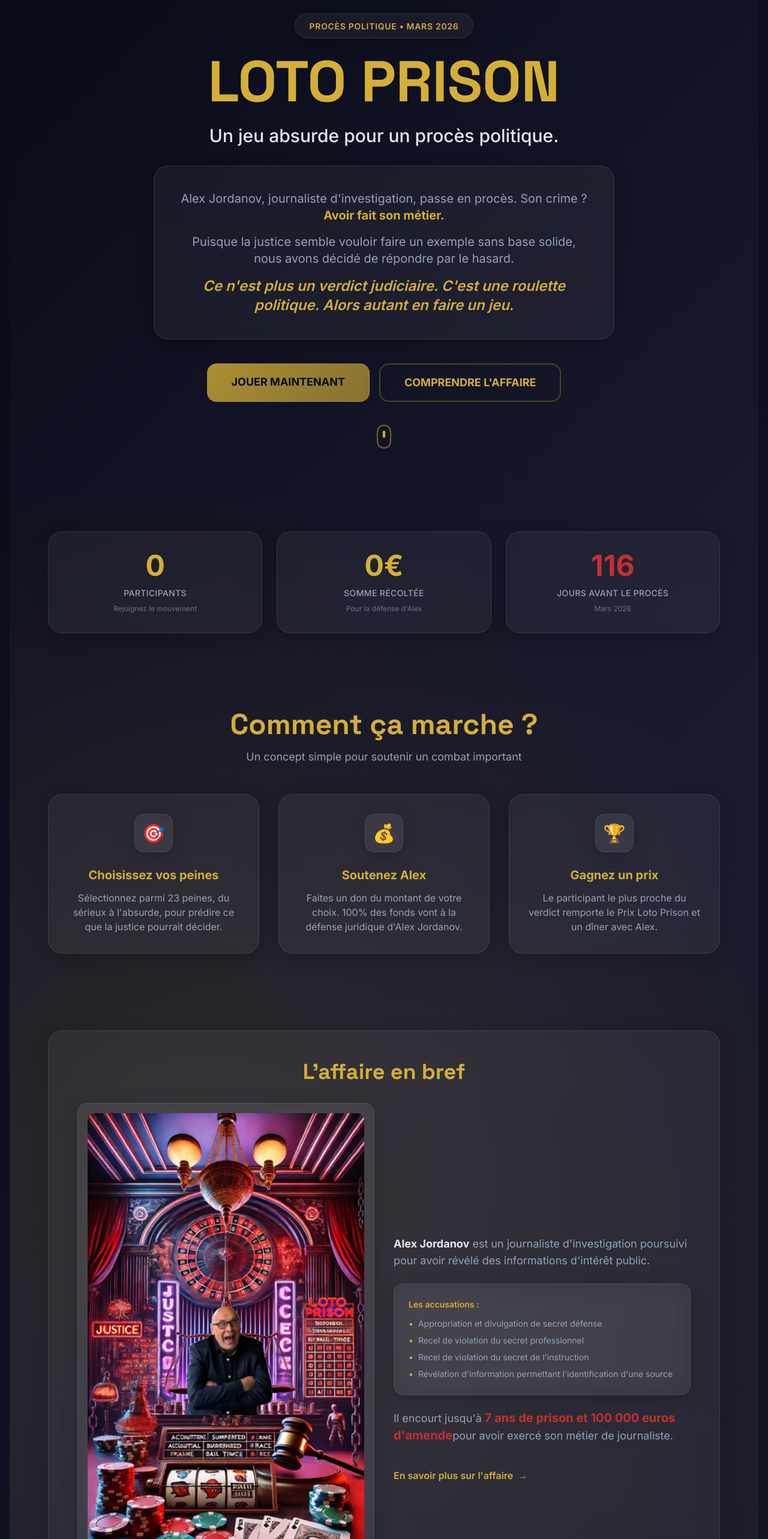
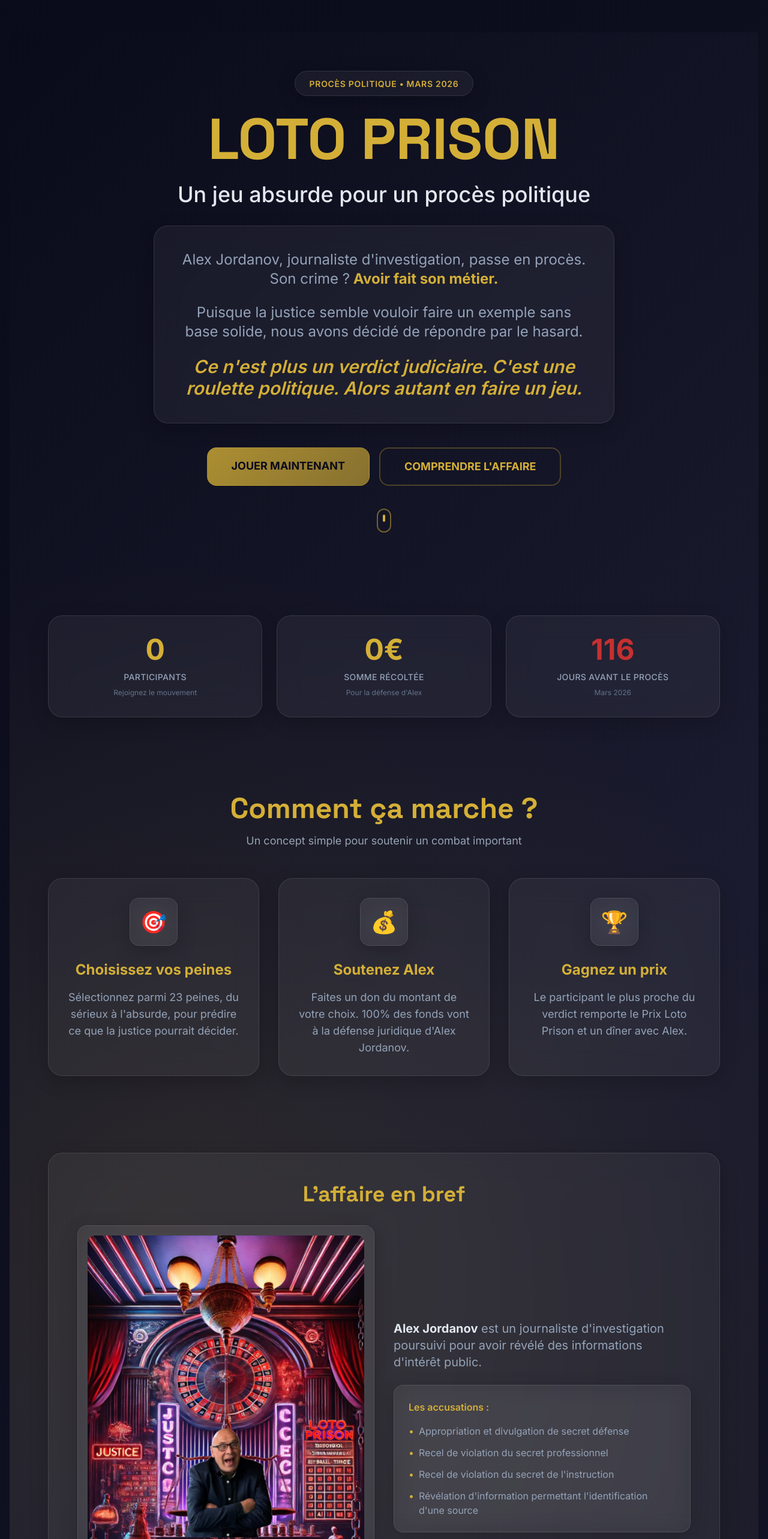
Before and after one commit to EthanPasquier/Alex_Jourdanov, a React (Vite) app: page / in a window 1280 px wide. Shown: the part 234-2800 px from the top of the page at 60% size. Built offline with nearby package versions, Linux system fonts and the light colour scheme.

Commit message:
version mobile

```diff
--- a/src/components/Layout.tsx
+++ b/src/components/Layout.tsx
@@ -23,7 +23,7 @@ export function Layout({ children }: { children: React.ReactNode }) {
             <img
               src="/nouveaulogo.png"
               alt="Loto Prison"
-              className="h-16 sm:h-20 md:h-24 lg:h-28 w-auto object-contain"
+              className="h-20 sm:h-28 md:h-36 lg:h-44 xl:h-52 w-auto object-contain"
             />
           </Link>
 
--- a/src/pages/Home.tsx
+++ b/src/pages/Home.tsx
@@ -39,21 +39,21 @@ export function Home() {
           </h1>
 
           {/* Sous-titre */}
-          <p className="text-lg sm:text-xl md:text-2xl lg:text-3xl mb-6 sm:mb-8 text-game-text font-medium slide-up">
-            Un jeu absurde pour un procès politique.
+          <p className="text-xl sm:text-2xl md:text-3xl lg:text-4xl mb-6 sm:mb-8 text-game-text font-medium slide-up">
+            Un jeu absurde pour un procès politique
           </p>
 
           {/* Description */}
           <div className="glass-card rounded-3xl p-4 sm:p-6 md:p-8 lg:p-10 mb-8 sm:mb-10 max-w-3xl mx-auto slide-up">
-            <p className="text-base sm:text-lg md:text-xl text-game-text-muted leading-relaxed mb-3 sm:mb-4">
+            <p className="text-lg sm:text-xl md:text-2xl text-game-text-muted leading-relaxed mb-4 sm:mb-6">
               Alex Jordanov, journaliste d'investigation, passe en procès. Son crime ?
               <strong className="text-game-gold"> Avoir fait son métier.</strong>
             </p>
-            <p className="text-base sm:text-lg md:text-xl text-game-text-muted leading-relaxed mb-3 sm:mb-4">
+            <p className="text-lg sm:text-xl md:text-2xl text-game-text-muted leading-relaxed mb-4 sm:mb-6">
               Puisque la justice semble vouloir faire un exemple sans base solide,
               nous avons décidé de répondre par le hasard.
             </p>
-            <p className="text-lg sm:text-xl md:text-2xl text-game-gold italic font-semibold">
+            <p className="text-xl sm:text-2xl md:text-3xl text-game-gold italic font-semibold leading-relaxed">
               Ce n'est plus un verdict judiciaire. C'est une roulette politique.
               Alors autant en faire un jeu.
             </p>
@@ -135,33 +135,33 @@ export function Home() {
         <div className="grid grid-cols-1 sm:grid-cols-2 md:grid-cols-3 gap-4 sm:gap-6 md:gap-8">
 
           <div className="glass-card glass-card-hover rounded-3xl p-6 sm:p-8 text-center">
-            <div className="w-14 h-14 sm:w-16 sm:h-16 glass-card rounded-2xl flex items-center justify-center mx-auto mb-4 sm:mb-6 text-2xl sm:text-3xl">
+            <div className="w-16 h-16 sm:w-20 sm:h-20 glass-card rounded-2xl flex items-center justify-center mx-auto mb-4 sm:mb-6 text-3xl sm:text-4xl">
               🎯
             </div>
-            <h3 className="text-lg sm:text-xl font-bold text-game-gold mb-2 sm:mb-3">Choisissez vos peines</h3>
-            <p className="text-sm sm:text-base text-game-text-muted leading-relaxed">
+            <h3 className="text-xl sm:text-2xl font-bold text-game-gold mb-3 sm:mb-4">Choisissez vos peines</h3>
+            <p className="text-base sm:text-lg text-game-text-muted leading-relaxed">
               Sélectionnez parmi 23 peines, du sérieux à l'absurde, pour prédire
               ce que la justice pourrait décider.
             </p>
           </div>
 
           <div className="glass-card glass-card-hover rounded-3xl p-6 sm:p-8 text-center">
-            <div className="w-14 h-14 sm:w-16 sm:h-16 glass-card rounded-2xl flex items-center justify-center mx-auto mb-4 sm:mb-6 text-2xl sm:text-3xl">
+            <div className="w-16 h-16 sm:w-20 sm:h-20 glass-card rounded-2xl flex items-center justify-center mx-auto mb-4 sm:mb-6 text-3xl sm:text-4xl">
               💰
             </div>
-            <h3 className="text-lg sm:text-xl font-bold text-game-gold mb-2 sm:mb-3">Soutenez Alex</h3>
-            <p className="text-sm sm:text-base text-game-text-muted leading-relaxed">
+            <h3 className="text-xl sm:text-2xl font-bold text-game-gold mb-3 sm:mb-4">Soutenez Alex</h3>
+            <p className="text-base sm:text-lg text-game-text-muted leading-relaxed">
               Faites un don du montant de votre choix. 100% des fonds vont à la
               défense juridique d'Alex Jordanov.
             </p>
           </div>
 
           <div className="glass-card glass-card-hover rounded-3xl p-6 sm:p-8 text-center">
-            <div className="w-14 h-14 sm:w-16 sm:h-16 glass-card rounded-2xl flex items-center justify-center mx-auto mb-4 sm:mb-6 text-2xl sm:text-3xl">
+            <div className="w-16 h-16 sm:w-20 sm:h-20 glass-card rounded-2xl flex items-center justify-center mx-auto mb-4 sm:mb-6 text-3xl sm:text-4xl">
               🏆
             </div>
-            <h3 className="text-lg sm:text-xl font-bold text-game-gold mb-2 sm:mb-3">Gagnez un prix</h3>
-            <p className="text-sm sm:text-base text-game-text-muted leading-relaxed">
+            <h3 className="text-xl sm:text-2xl font-bold text-game-gold mb-3 sm:mb-4">Gagnez un prix</h3>
+            <p className="text-base sm:text-lg text-game-text-muted leading-relaxed">
               Le participant le plus proche du verdict remporte le Prix Loto Prison
               et un dîner avec Alex.
             </p>
@@ -192,14 +192,14 @@ export function Home() {
 
             {/* Texte */}
             <div className="space-y-4 sm:space-y-6 text-game-text-muted order-1 md:order-2">
-              <p className="text-base sm:text-lg leading-relaxed">
+              <p className="text-lg sm:text-xl leading-relaxed">
                 <strong className="text-game-text">Alex Jordanov</strong> est un journaliste d'investigation
                 poursuivi pour avoir révélé des informations d'intérêt public.
               </p>
 
               <div className="glass-card rounded-2xl p-4 sm:p-6">
-                <p className="text-xs sm:text-sm font-semibold text-game-gold mb-2 sm:mb-3">Les accusations :</p>
-                <ul className="space-y-1.5 sm:space-y-2 text-xs sm:text-sm">
+                <p className="text-sm sm:text-base font-semibold text-game-gold mb-3 sm:mb-4">Les accusations :</p>
+                <ul className="space-y-2 sm:space-y-3 text-sm sm:text-base">
                   <li className="flex items-start gap-2">
                     <span className="text-game-gold">•</span>
                     <span>Appropriation et divulgation de secret défense</span>
@@ -219,15 +219,15 @@ export function Home() {
                 </ul>
               </div>
 
-              <p className="text-base sm:text-lg leading-relaxed">
-                Il encourt jusqu'à <strong className="text-game-red-light text-lg sm:text-xl">7 ans de prison et 100 000 euros d'amende</strong>
+              <p className="text-lg sm:text-xl leading-relaxed">
+                Il encourt jusqu'à <strong className="text-game-red-light text-xl sm:text-2xl">7 ans de prison et 100 000 euros d'amende</strong>
                 pour avoir exercé son métier de journaliste.
               </p>
 
               <div className="pt-2 sm:pt-4">
                 <Link
                   to="/affaire"
-                  className="inline-flex items-center gap-2 text-sm sm:text-base text-game-gold hover:text-game-gold-light transition-colors font-semibold"
+                  className="inline-flex items-center gap-2 text-base sm:text-lg text-game-gold hover:text-game-gold-light transition-colors font-semibold"
                 >
                   En savoir plus sur l'affaire
                   <span>→</span>
@@ -246,7 +246,7 @@ export function Home() {
           <h2 className="text-2xl sm:text-3xl md:text-4xl font-display font-bold text-game-gold mb-4 sm:mb-6">
             Le Prix Loto Prison 2026
           </h2>
-          <p className="text-base sm:text-lg text-game-text-muted leading-relaxed mb-6 sm:mb-8 max-w-2xl mx-auto">
+          <p className="text-lg sm:text-xl text-game-text-muted leading-relaxed mb-6 sm:mb-8 max-w-2xl mx-auto">
             Un trophée honteux remis dans la dignité, un dîner avec Alex (libre, espérons-le),
             et l'honneur d'avoir compris l'absurde mieux que quiconque.
           </p>
@@ -265,7 +265,7 @@ export function Home() {
           <h2 className="text-2xl sm:text-3xl md:text-4xl lg:text-5xl font-display font-bold text-game-gold mb-4 sm:mb-6">
             Prêt à participer ?
           </h2>
-          <p className="text-base sm:text-lg md:text-xl text-game-text-muted mb-6 sm:mb-8 max-w-2xl mx-auto">
+          <p className="text-lg sm:text-xl md:text-2xl text-game-text-muted mb-6 sm:mb-8 max-w-2xl mx-auto leading-relaxed">
             Faites vos pronostics, soutenez la liberté de la presse, et participez à ce combat absurde contre l'arbitraire.
           </p>
           <Link
```
